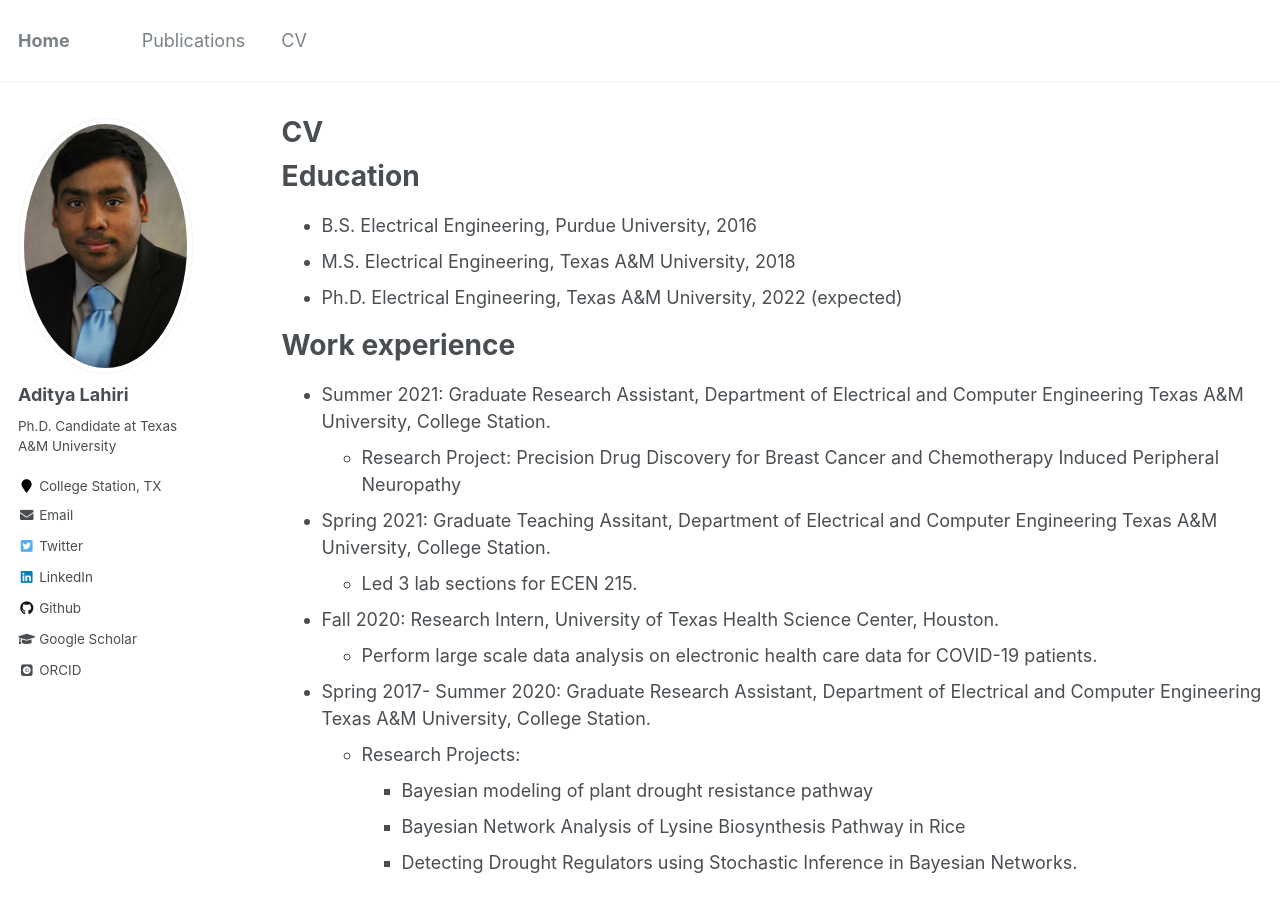
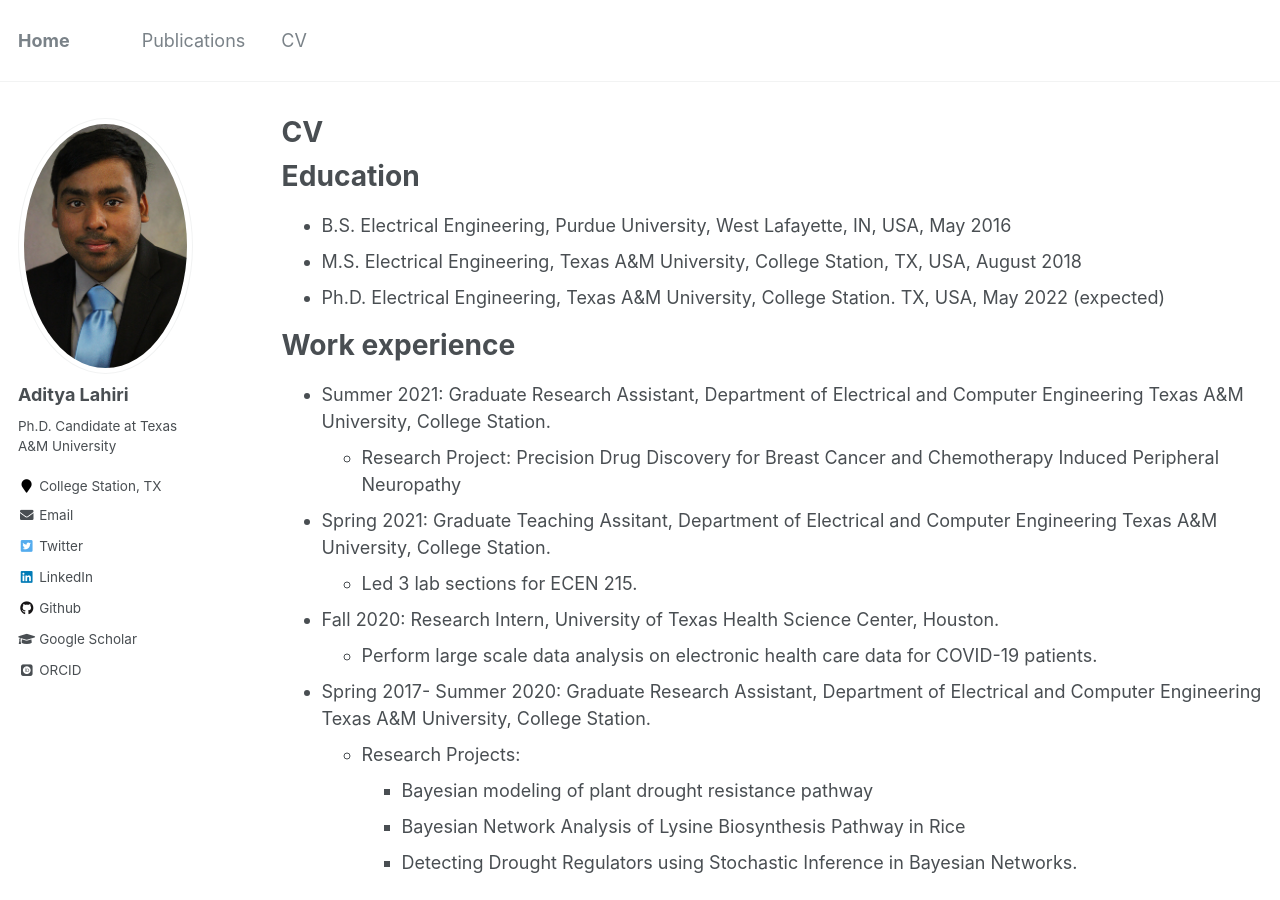
Before and after one commit to adilahiri/lahiri.github.io, a Jekyll site: the page built from _pages/cv.md, in a window 1280 px wide and 900 px high. Built offline with Jekyll 4.4.1, drawn with Linux system fonts in a browser that asks for light colours; some web fonts are replaced.

Commit message:
Update cv.md

```diff
--- a/_pages/cv.md
+++ b/_pages/cv.md
@@ -11,9 +11,9 @@ redirect_from:
 
 Education
 ======
-* B.S.  Electrical Engineering, Purdue University, 2016
-* M.S.  Electrical Engineering, Texas A&M University, 2018
-* Ph.D. Electrical Engineering, Texas A&M University, 2022 (expected)
+* B.S.  Electrical Engineering, Purdue University, West Lafayette, IN, USA, May 2016
+* M.S.  Electrical Engineering, Texas A&M University, College Station, TX, USA, August 2018
+* Ph.D. Electrical Engineering, Texas A&M University, College Station. TX, USA, May 2022 (expected)
 
 Work experience
 ======
```
